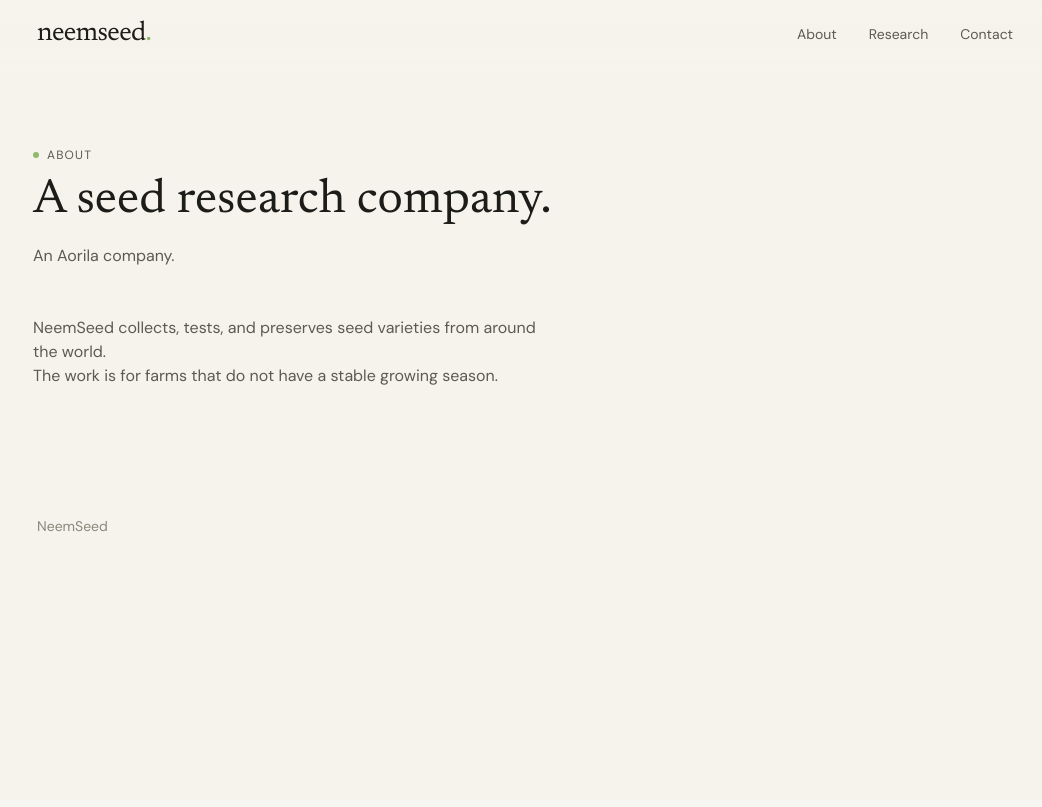
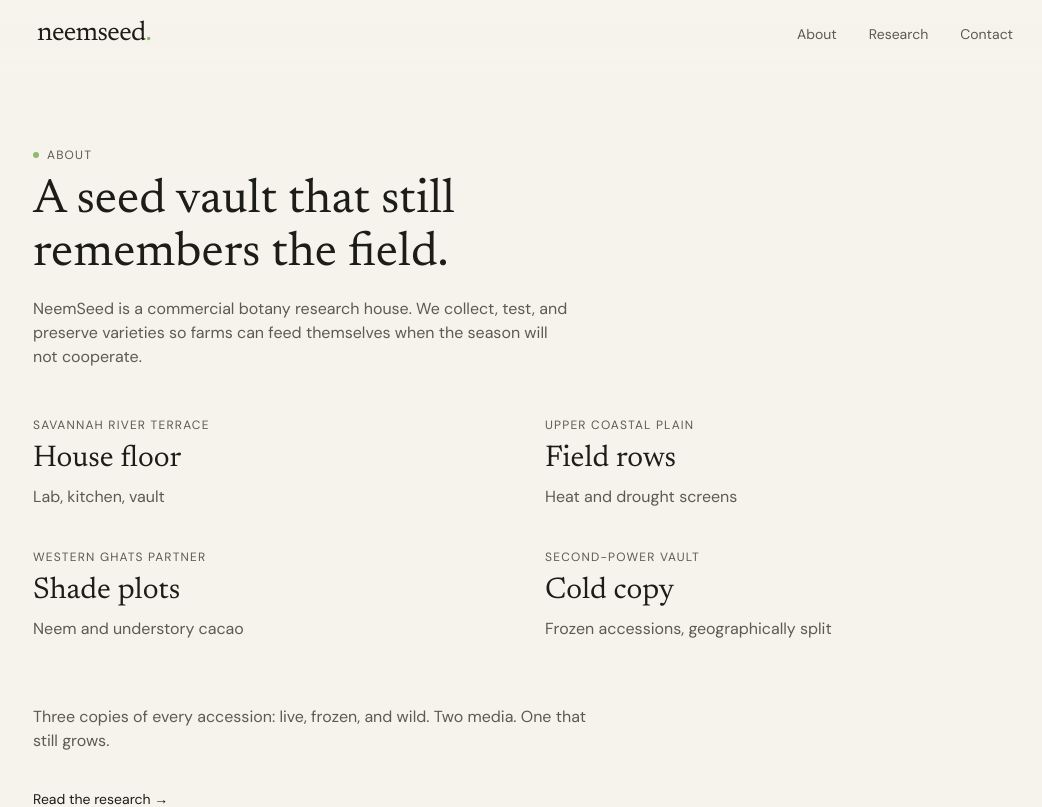
Before and after one commit to nbaldwin09/neemseed, a React (Vite) app: page /about in a window 1280 px wide. Shown: the top 807 px of the page, without its empty margins (115-1157 px from the left). Built offline with nearby package versions, Linux system fonts and the light colour scheme.

Commit message:
Restore original about page

```diff
--- a/src/routes/about.tsx
+++ b/src/routes/about.tsx
@@ -1,19 +1,31 @@
-import { createFileRoute } from "@tanstack/react-router";
+import { createFileRoute, Link } from "@tanstack/react-router";
 import { SimplePage } from "@/components/simple-page";
+import { SITES } from "@/lib/neem/content";
 
 export const Route = createFileRoute("/about")({ component: AboutPage });
 
 function AboutPage() {
   return (
-    <SimplePage kicker="About" title="A seed research company." lead="An Aorila company.">
-      <div className="max-w-lg space-y-5 text-muted">
-        <p>
-          NeemSeed collects, tests, and preserves seed varieties from around the world.
-        </p>
-        <p>
-          The work is for farms that do not have a stable growing season.
-        </p>
+    <SimplePage
+      kicker="About"
+      title="A seed vault that still remembers the field."
+      lead="NeemSeed is a commercial botany research house. We collect, test, and preserve varieties so farms can feed themselves when the season will not cooperate."
+    >
+      <div className="grid gap-10 sm:grid-cols-2">
+        {SITES.map((s) => (
+          <article key={s.name}>
+            <p className="text-xs uppercase tracking-widest text-muted">{s.place}</p>
+            <h2 className="mt-2 font-display text-3xl">{s.name}</h2>
+            <p className="mt-2 text-muted">{s.role}</p>
+          </article>
+        ))}
       </div>
+      <p className="mt-16 max-w-xl text-muted">
+        Three copies of every accession: live, frozen, and wild. Two media. One that still grows.
+      </p>
+      <Link to="/research" className="mt-6 inline-flex h-11 items-center text-sm">
+        Read the research →
+      </Link>
     </SimplePage>
   );
 }
```
